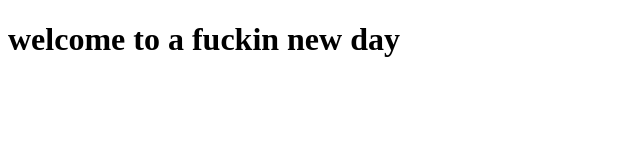
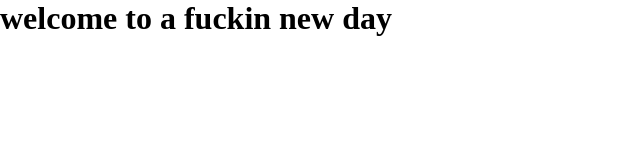
Before and after one commit to dCOMMICS/newday, a plain HTML site: page index.html in a window 1280 px wide. Shown: the whole page, without its empty margins (0-640 px from the left). Drawn offline with Linux system fonts and the light colour scheme.

Commit message:
adding some function

```diff
--- a/index.html
+++ b/index.html
@@ -2,10 +2,24 @@
 <html lang="en">
 <head>
     <meta charset="UTF-8">
+    <!-- <link rel="stylesheet" href="/style/index.css"> -->
     <meta name="viewport" content="width=device-width, initial-scale=1.0">
     <title>Document</title>
+    <style>
+        * {
+    margin: 0;
+    padding: 0;
+}
+
+.container {
+    height: 100vh;
+    width: 100vh;
+}
+    </style>
 </head>
 <body>
    <h1>welcome to a fuckin new day</h1>
+   <div class="container"></div>
+   <script src="/dist/app.js"></script>
 </body>
 </html>
```
Also changed, not shown: dist/index.html (+2 -0 lines), dist/app.js (added).
